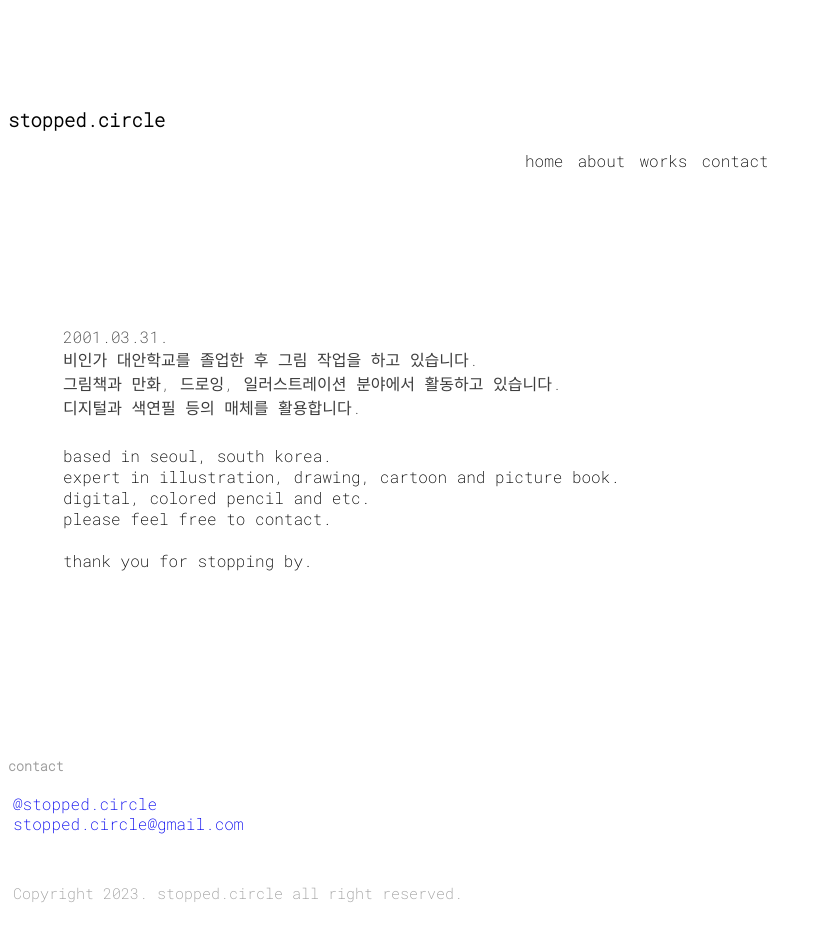
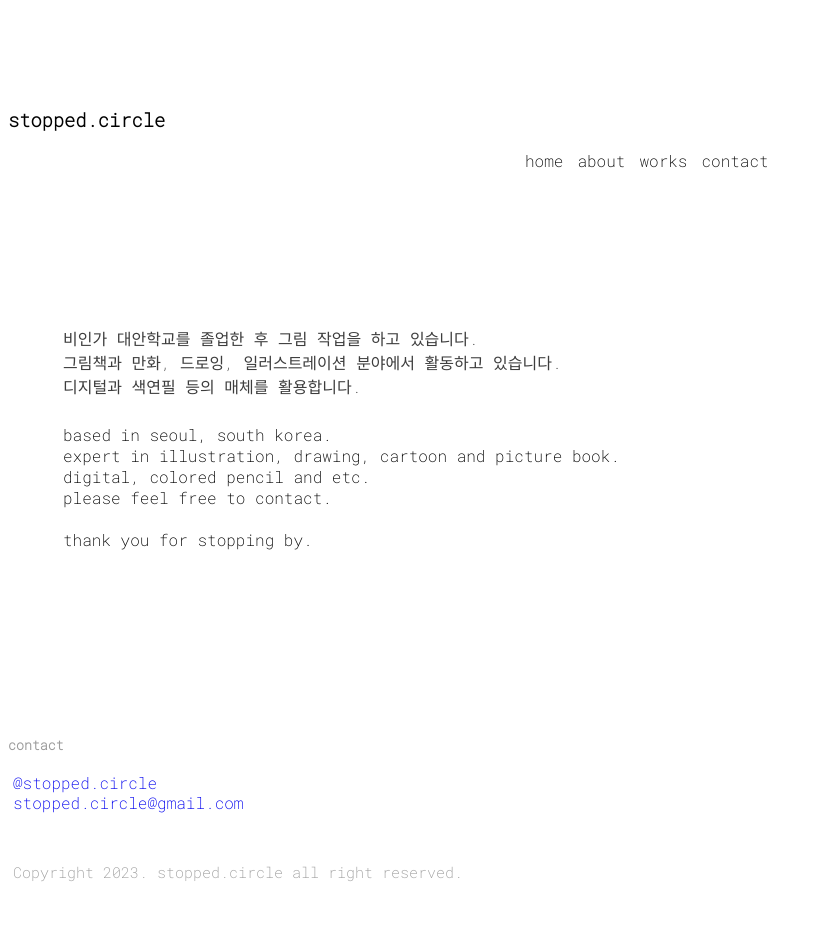
Before and after one commit to stopped-circle/portfolio, a plain HTML site: page about/about.html in a window 1280 px wide. Shown: the whole page, without its empty margins (0-821 px from the left). Drawn offline with Linux system fonts and the light colour scheme; a web font is replaced by a local one.

Commit message:
20260821

```diff
--- a/about/about.html
+++ b/about/about.html
@@ -40,7 +40,6 @@
     <div class="introduce">
 
         <p class="words">
-            2001.03.31.<br>
             비인가 대안학교를 졸업한 후 그림 작업을 하고 있습니다.<br>
             그림책과 만화, 드로잉, 일러스트레이션 분야에서 활동하고 있습니다.<br>
             디지털과 색연필 등의 매체를 활용합니다.<br>
```
